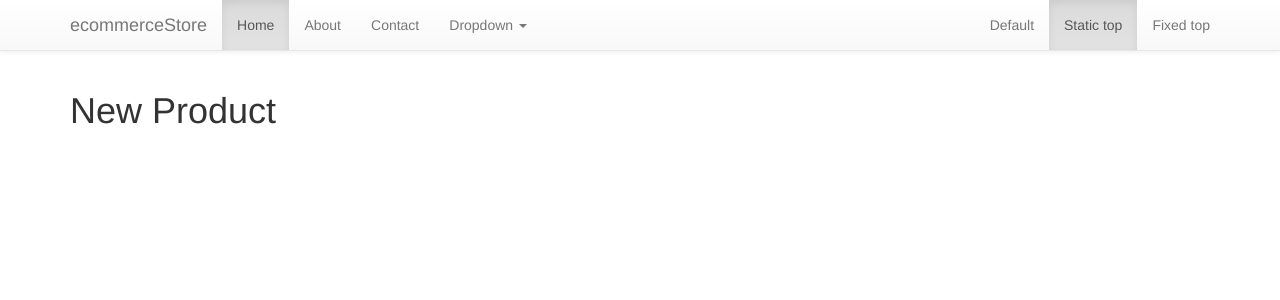
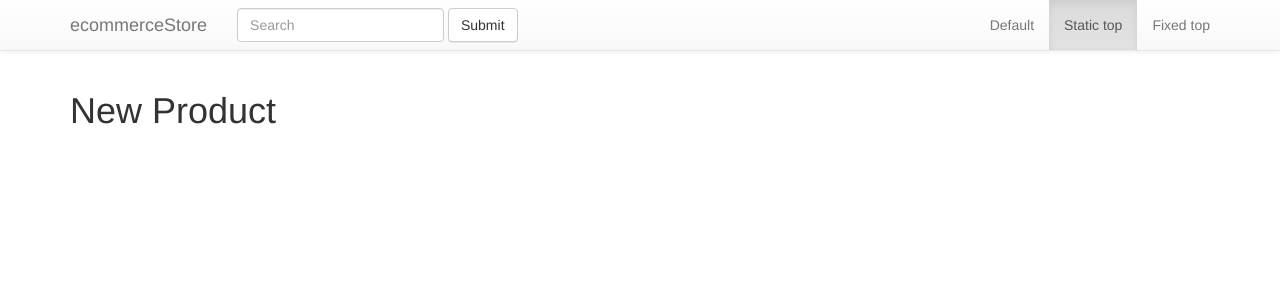
Before and after one commit to rajababu3/ecommerceDjango, a Django app: a page that uses templates/navbar.html in a window 1280 px wide. Shown: the top 300 px of the page. Run offline with Django 3.2, Linux system fonts and the light colour scheme; data comes from the database, SQL or seed files in the repository; some libraries are stand-ins or nearby versions.

Commit message:
Added search functionality in website

```diff
--- a/products/urls.py
+++ b/products/urls.py
@@ -6,4 +6,7 @@ urlpatterns = [
     url(r'^products/$', views.all, name='products'),
     #getting unique product link with slug
     url(r'^products/(?P<slug>[\w-]+)/$', views.single, name='single-product'),
+
+    #url for search
+url(r'^s/$', views.search, name = 'search'),
 ]
--- a/products/views.py
+++ b/products/views.py
@@ -3,6 +3,21 @@ from django.shortcuts import render, Http404
 # Create your views here.
 
 from .models import Product,ProductImage
+
+def search(request):
+    try:
+        q = request.GET.get('q')
+    except:
+        q = None
+    if q:
+        products = Product.objects.filter(title__icontains= q)
+        context = {'query': q, 'products': products}
+        template = 'products/search.html'
+    else:
+        template = 'products/home.html'
+        context = {}
+
+    return render(request, template, context)
 
 def home(request):
     products = Product.objects.all()
--- a/templates/navbar.html
+++ b/templates/navbar.html
@@ -11,23 +11,13 @@
             <a class="navbar-brand" href="#">ecommerceStore</a>
         </div>
         <div id="navbar" class="navbar-collapse collapse">
-          <ul class="nav navbar-nav">
-            <li class="active"><a href="#">Home</a></li>
-            <li><a href="#about">About</a></li>
-            <li><a href="#contact">Contact</a></li>
-            <li class="dropdown">
-              <a href="#" class="dropdown-toggle" data-toggle="dropdown" role="button" aria-haspopup="true" aria-expanded="false">Dropdown <span class="caret"></span></a>
-              <ul class="dropdown-menu">
-                <li><a href="#">Action</a></li>
-                <li><a href="#">Another action</a></li>
-                <li><a href="#">Something else here</a></li>
-                <li role="separator" class="divider"></li>
-                <li class="dropdown-header">Nav header</li>
-                <li><a href="#">Separated link</a></li>
-                <li><a href="#">One more separated link</a></li>
-              </ul>
-            </li>
-          </ul>
+
+                <form class="navbar-form navbar-left" action="/s/">
+                    <div class="form-group">
+                        <input type="text" class="form-control" name = 'q' placeholder="Search">
+                    </div>
+                    <button type="submit" class="btn btn-default">Submit</button>
+                </form>
             <ul class="nav navbar-nav navbar-right">
                 <li><a href="../navbar/">Default</a></li>
                 <li class="active"><a href="./">Static top <span class="sr-only">(current)</span></a></li>
--- a/templates/products/single.html
+++ b/templates/products/single.html
@@ -4,10 +4,11 @@
 
     {% for img in images %}
         {% if img.featured %}
+             <div class="col-xs-12 col-md-6">
             <h1>Featured</h1>
             <img class="img-responsive" src="{{ img.image.url }}"  />
         {% else %}
-              <div class="col-xs-6 col-md-3">
+              <div class="col-xs-12 col-md-3">
                 <a href="#" class="thumbnail">
                 <img class="img-responsive" src="{{ img.image.url }}"  />
                 </a>
```
Also changed, not shown: templates/products/search.html (added, +8 -0 lines). Lines whose indentation alone changed are shown as unchanged.
